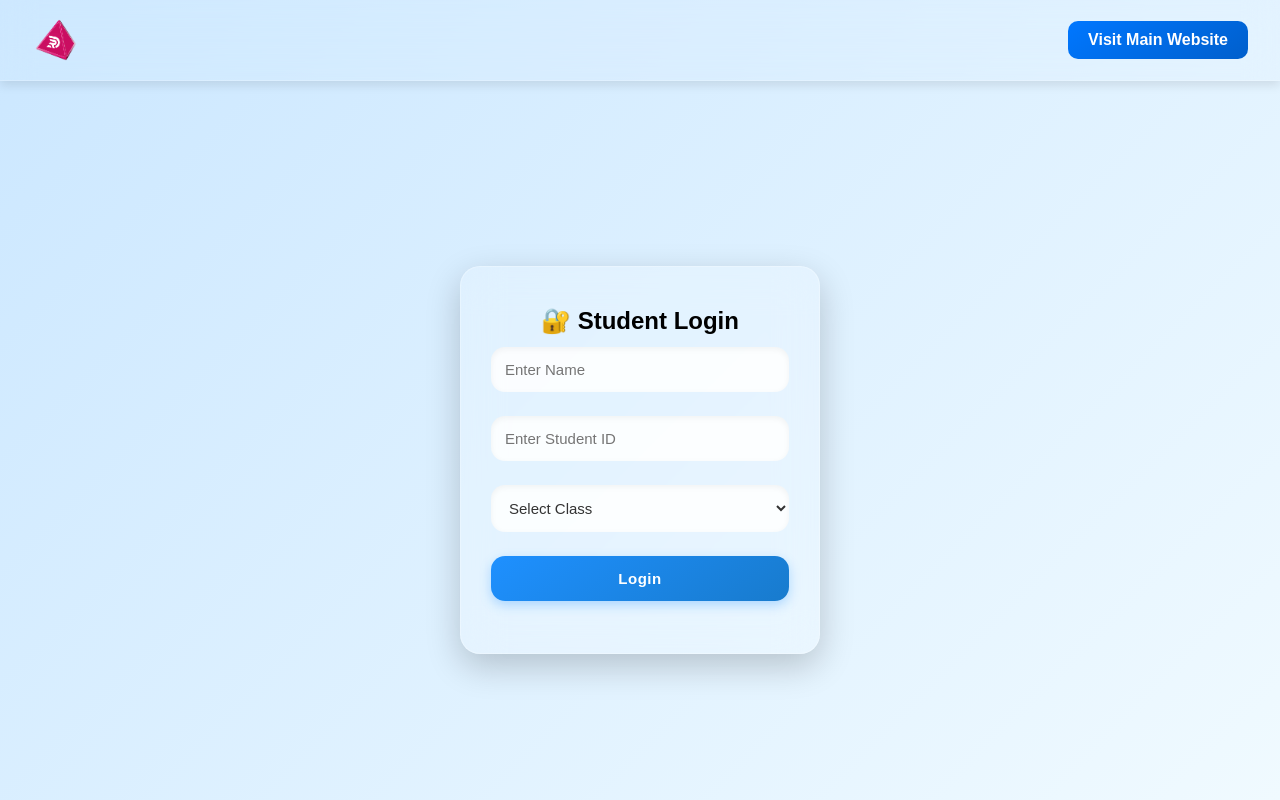
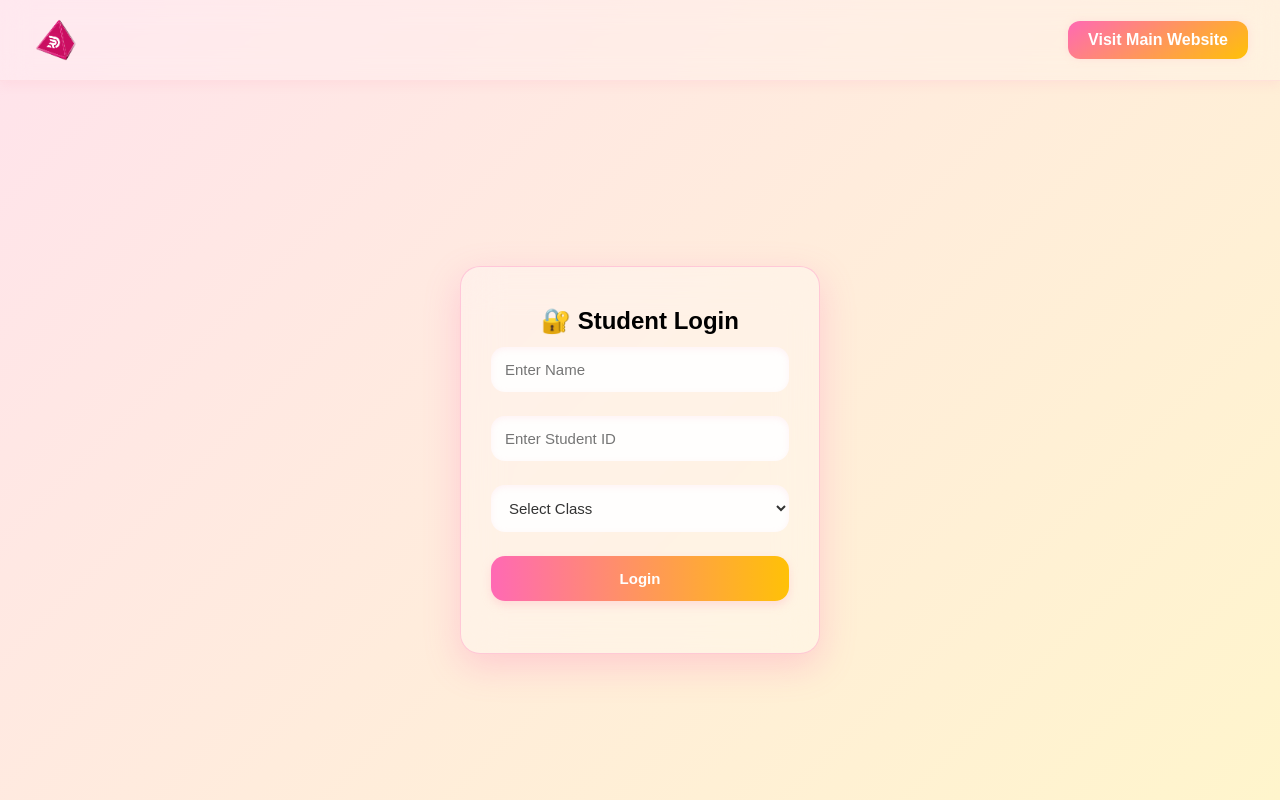
Before and after one commit to imurari13/student-login-delta, a plain HTML site: page index.html in a window 1280 px wide. Drawn offline with Linux system fonts and the light colour scheme.

Commit message:
Update styles.css

```diff
--- a/styles.css
+++ b/styles.css
@@ -1,4 +1,4 @@
-/* Reset and background */
+/* Reset & Base Setup */
 * {
   margin: 0;
   padding: 0;
@@ -8,7 +8,7 @@
 body {
   font-family: 'Poppins', sans-serif;
   min-height: 100vh;
-  background: linear-gradient(135deg, #cbe7ff, #f0faff);
+  background: linear-gradient(135deg, #ffe3ec, #fff5cc);
   display: flex;
   flex-direction: column;
   align-items: center;
@@ -16,21 +16,21 @@ body {
   overflow-x: hidden;
 }
 
-/* Topbar / Header */
+/* Topbar */
 .topbar {
   width: 100%;
   padding: 16px 32px;
   display: flex;
   justify-content: space-between;
   align-items: center;
-  background: rgba(255, 255, 255, 0.05);
-  backdrop-filter: blur(16px);
-  border-bottom: 1px solid rgba(255, 255, 255, 0.2);
+  background: rgba(255, 255, 255, 0.2);
+  backdrop-filter: blur(14px);
+  border-bottom: 1px solid rgba(255, 192, 203, 0.3);
   position: fixed;
   top: 0;
   left: 0;
   z-index: 100;
-  box-shadow: 0 4px 10px rgba(0, 0, 0, 0.1);
+  box-shadow: 0 4px 10px rgba(255, 182, 193, 0.2);
 }
 
 .logo {
@@ -40,35 +40,35 @@ body {
 .website-link {
   text-decoration: none;
   color: #fff;
-  background: linear-gradient(145deg, #0077ff, #005fcc);
+  background: linear-gradient(145deg, #ff69b4, #ffc107);
   padding: 10px 20px;
-  border-radius: 10px;
+  border-radius: 12px;
   font-weight: 600;
   transition: all 0.3s ease;
+  box-shadow: 0 0 8px rgba(255, 182, 193, 0.3);
 }
 
 .website-link:hover {
-  background: #fff;
-  color: #0077ff;
-  box-shadow: 0 4px 12px rgba(0, 119, 255, 0.3);
+  background: white;
+  color: #ff69b4;
+  box-shadow: 0 4px 12px rgba(255, 182, 193, 0.5);
 }
 
-/* Main Glass Card */
+/* Main Card */
 .container {
   margin-top: 120px;
   padding: 40px 30px;
   width: 360px;
   border-radius: 20px;
-  background: rgba(255, 255, 255, 0.2);
-  box-shadow: 0 12px 35px rgba(0, 0, 0, 0.2);
+  background: rgba(255, 255, 255, 0.3);
   backdrop-filter: blur(20px);
-  border: 1px solid rgba(255, 255, 255, 0.25);
+  box-shadow: 0 12px 35px rgba(255, 105, 180, 0.25);
+  border: 1px solid rgba(255, 105, 180, 0.3);
   text-align: center;
   animation: fadeIn 1s ease forwards;
-  transition: all 0.3s ease-in-out;
 }
 
-/* Inputs */
+/* Inputs & Button */
 input, select, button {
   width: 100%;
   padding: 14px;
@@ -78,43 +78,42 @@ input, select, button {
   font-size: 15px;
   font-family: inherit;
   outline: none;
-  transition: all 0.25s ease-in-out;
+  transition: 0.3s ease;
 }
 
 input, select {
-  background: rgba(255, 255, 255, 0.85);
+  background: rgba(255, 255, 255, 0.9);
   color: #333;
-  box-shadow: inset 0 2px 6px rgba(0, 0, 0, 0.05);
+  box-shadow: inset 0 2px 6px rgba(255, 192, 203, 0.2);
 }
 
 input:focus, select:focus {
-  box-shadow: 0 0 5px #1e90ff;
+  box-shadow: 0 0 6px #ff69b4;
 }
 
-/* Button */
 button {
-  background: linear-gradient(145deg, #1e90ff, #187bcd);
+  background: linear-gradient(to right, #ff69b4, #ffc107);
   color: white;
   font-weight: 600;
-  letter-spacing: 0.5px;
   cursor: pointer;
-  box-shadow: 0 4px 12px rgba(30, 144, 255, 0.3);
+  box-shadow: 0 4px 10px rgba(255, 182, 193, 0.4);
 }
 
 button:hover {
-  background: linear-gradient(145deg, #187bcd, #1468a8);
-  transform: scale(1.02);
+  transform: scale(1.03);
+  background: linear-gradient(to right, #ffc0cb, #ffeb3b);
+  color: #333;
 }
 
 /* Error Box */
 .error-box {
   margin-top: 18px;
-  background: #ff4d4d;
+  background: #ff4d6d;
   color: white;
-  padding: 12px 14px;
+  padding: 12px;
   border-radius: 10px;
   font-weight: 600;
-  box-shadow: 0 4px 10px rgba(255, 0, 0, 0.2);
+  box-shadow: 0 0 12px rgba(255, 105, 135, 0.5);
   animation: shake 0.3s ease;
 }
 
```
